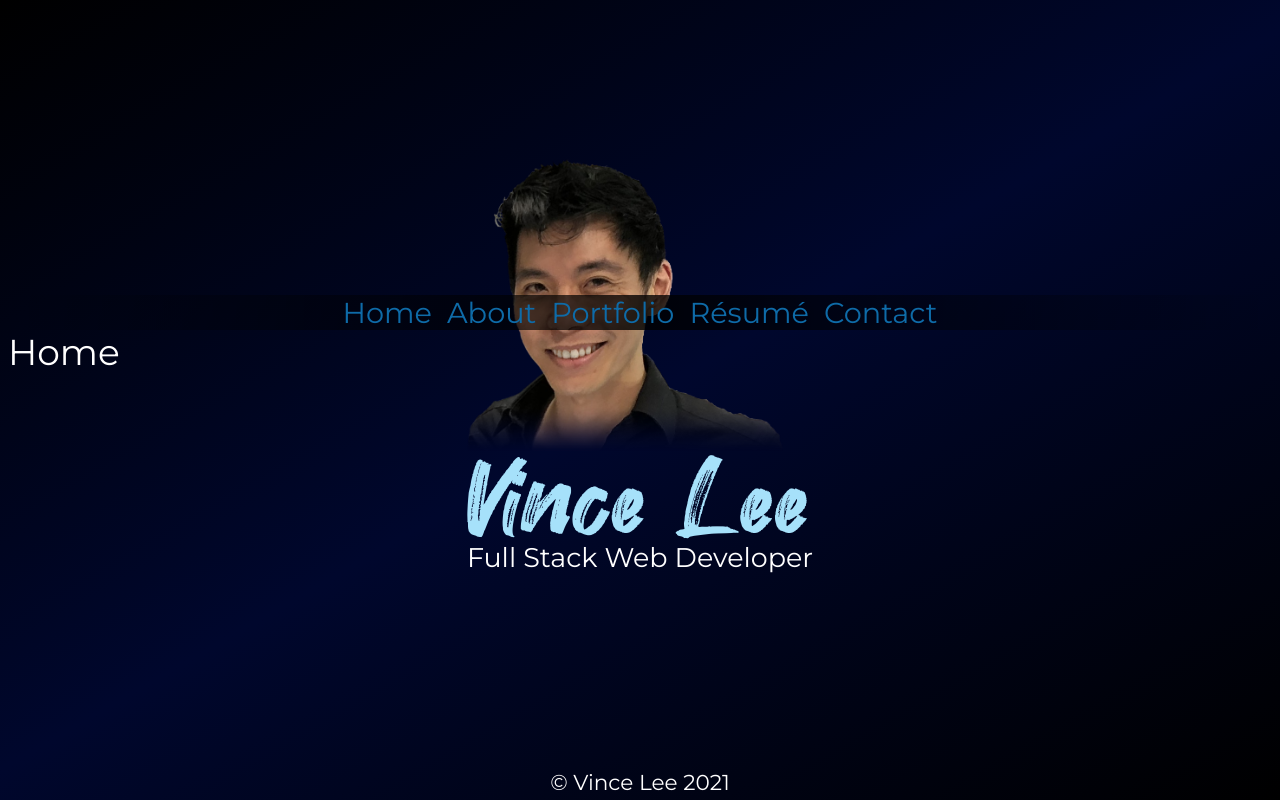
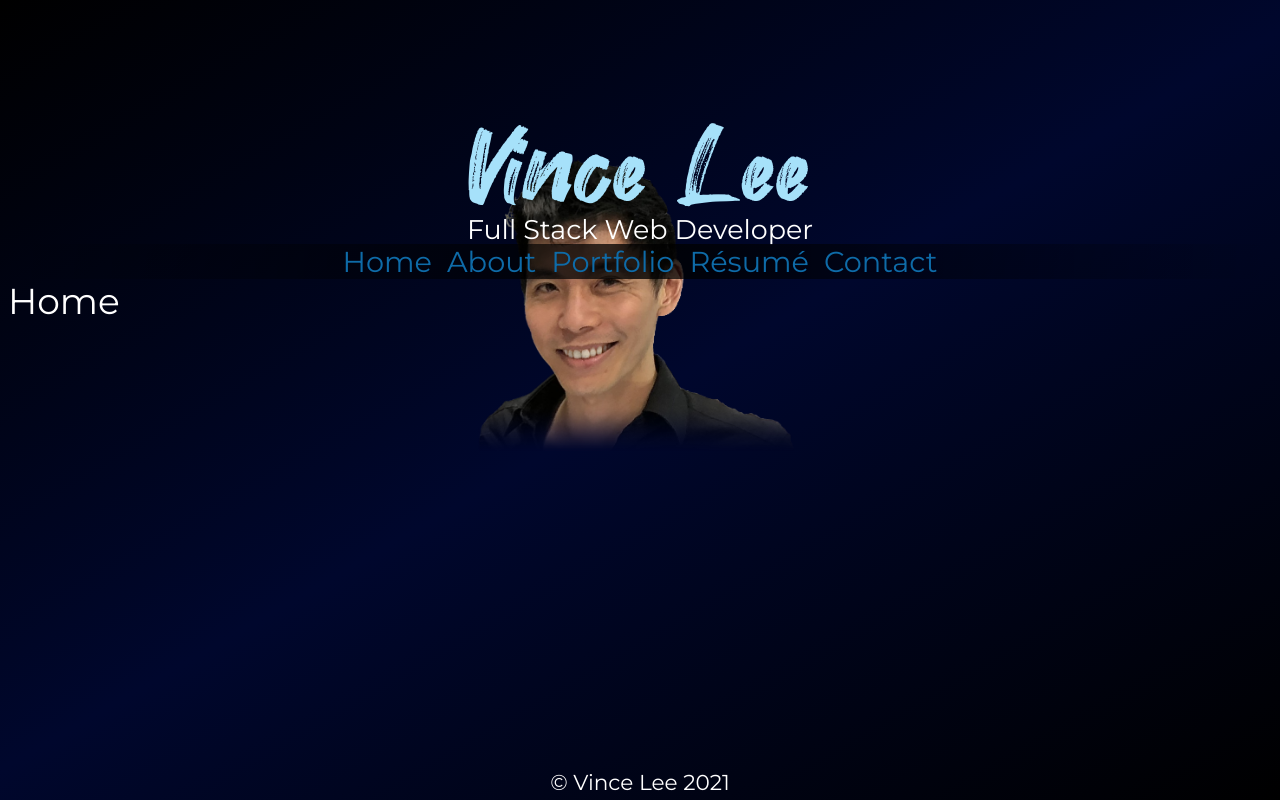
Before and after one commit to StarryBlue7/portfolio-iv, a React (Create React App) app: page / in a window 1280 px wide. Built offline with nearby package versions, Linux system fonts and the light colour scheme.

Commit message:
set header to reveal on image load

```diff
--- a/src/components/Header.js
+++ b/src/components/Header.js
@@ -1,5 +1,5 @@
 import React from 'react';
-import Slide from 'react-reveal/Slide';
+import Fade from 'react-reveal/Fade';
 import profileImg from '../assets/images/profile.png';
 import Navigation from './Navigation';
 
@@ -11,10 +11,11 @@ const styles = {
         alignItems: "center"
     },
     profile: {
-        paddingTop: "15vh",
+
         paddingBottom: 10,
     },
     profilePhoto: {
+        paddingTop: "15vh",
         width: 325,
     },
     h1: {
@@ -31,13 +32,16 @@ const styles = {
 function Header({ currentPage, handlePageChange }) {
     return (
         <header style={styles.header}>
-            <Slide top collapse when={currentPage === 'Home'}>
-                <div style={styles.profile}>
-                    <img style={styles.profilePhoto} alt="Vince Lee" src={profileImg} />
-                    <h1 style={styles.h1}>Vince Lee</h1>
-                    <h3 style={styles.h3}>Full Stack Web Developer</h3>
-                </div>
-            </Slide>
+            <Fade top collapse when={currentPage === 'Home'}>
+                <img
+                    style={styles.profilePhoto}
+                    alt="Vince Lee"
+                    src={profileImg}
+                    onLoad={() => handlePageChange('Home')}
+                />
+                <h1 style={styles.h1}>Vince Lee</h1>
+                <h3 style={styles.h3}>Full Stack Web Developer</h3>
+            </Fade>
             <Navigation currentPage={currentPage} handlePageChange={handlePageChange}  />
         </header>
     )
```
